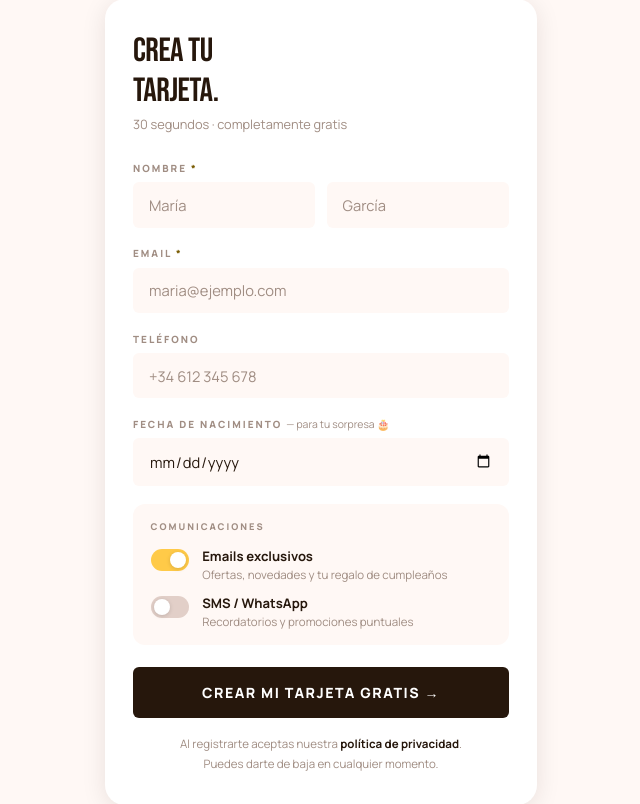
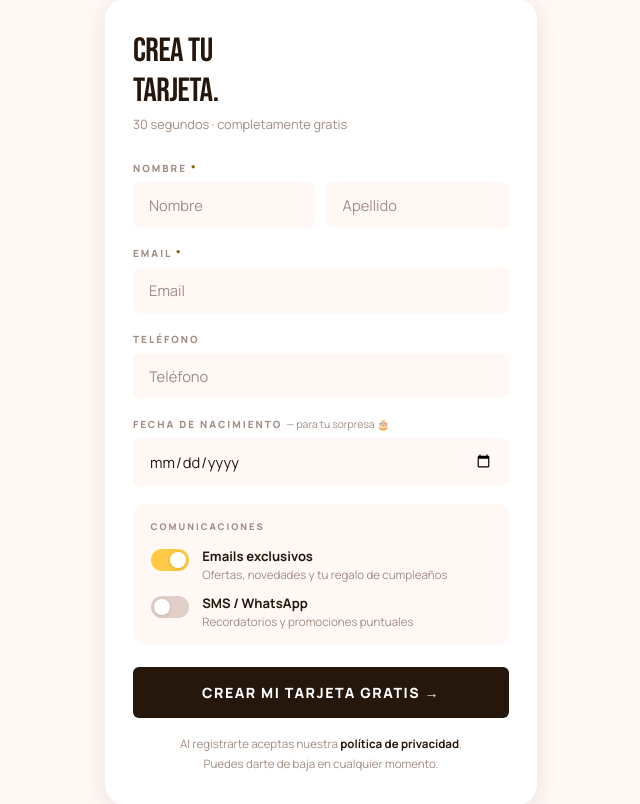
Before and after one commit to zubbigpt/sukie-card, a FastAPI app: page /register in a window 1280 px wide. Shown: the part 914-1718 px from the top of the page, without its empty margins (319-959 px from the left). Run offline with FastAPI, Linux system fonts and the light colour scheme.

Commit message:
fix: placeholders genéricos en formulario de registro

```diff
--- a/templates/register.html
+++ b/templates/register.html
@@ -288,19 +288,19 @@ body{font-family:'Manrope',sans-serif;background:var(--surface);color:var(--prim
       <div class="field">
         <label>Nombre <span class="req">*</span></label>
         <div class="row-2">
-          <input type="text" id="first_name" placeholder="María" autocomplete="given-name">
-          <input type="text" id="last_name" placeholder="García" autocomplete="family-name">
+          <input type="text" id="first_name" placeholder="Nombre" autocomplete="given-name">
+          <input type="text" id="last_name" placeholder="Apellido" autocomplete="family-name">
         </div>
       </div>
 
       <div class="field">
         <label>Email <span class="req">*</span></label>
-        <input type="email" id="email" placeholder="maria@ejemplo.com" autocomplete="email">
+        <input type="email" id="email" placeholder="Email" autocomplete="email">
       </div>
 
       <div class="field">
         <label>Teléfono</label>
-        <input type="tel" id="phone" placeholder="+34 612 345 678" autocomplete="tel">
+        <input type="tel" id="phone" placeholder="Teléfono" autocomplete="tel">
       </div>
 
       <div class="field">
```
